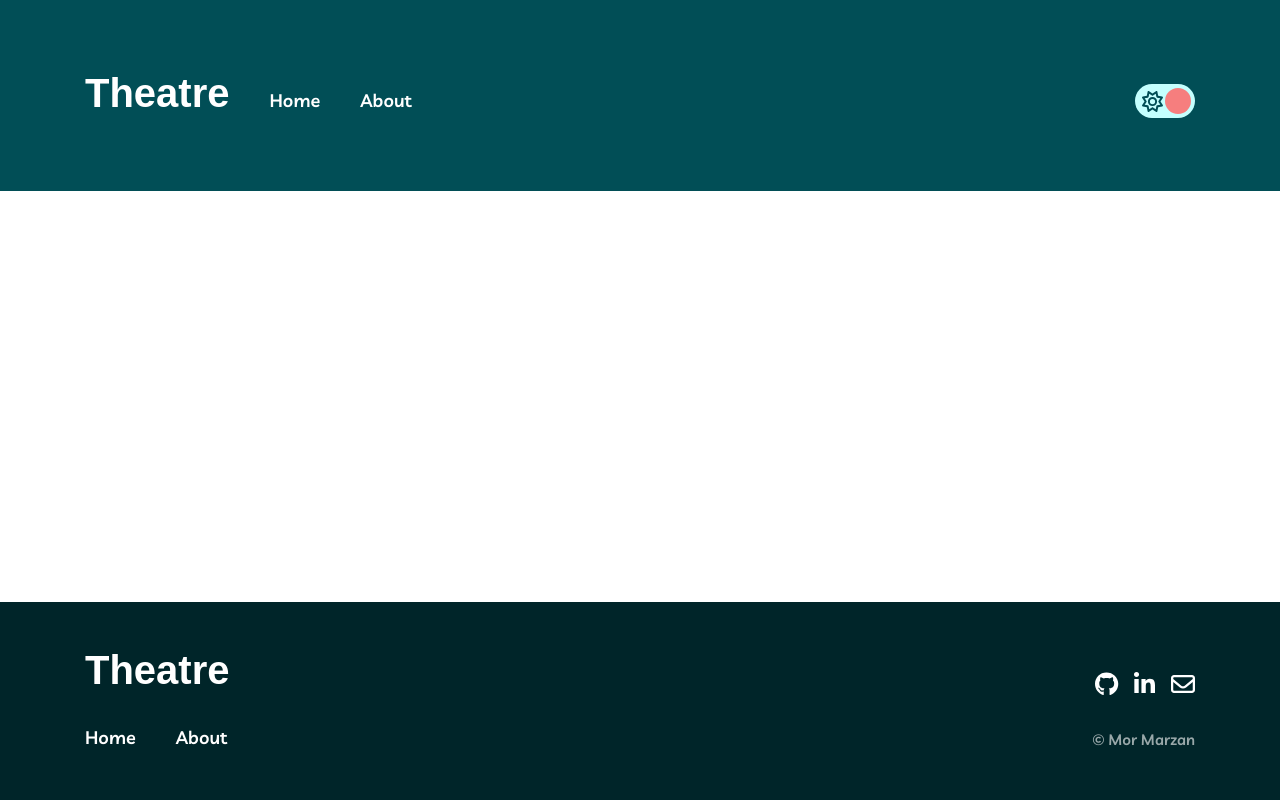
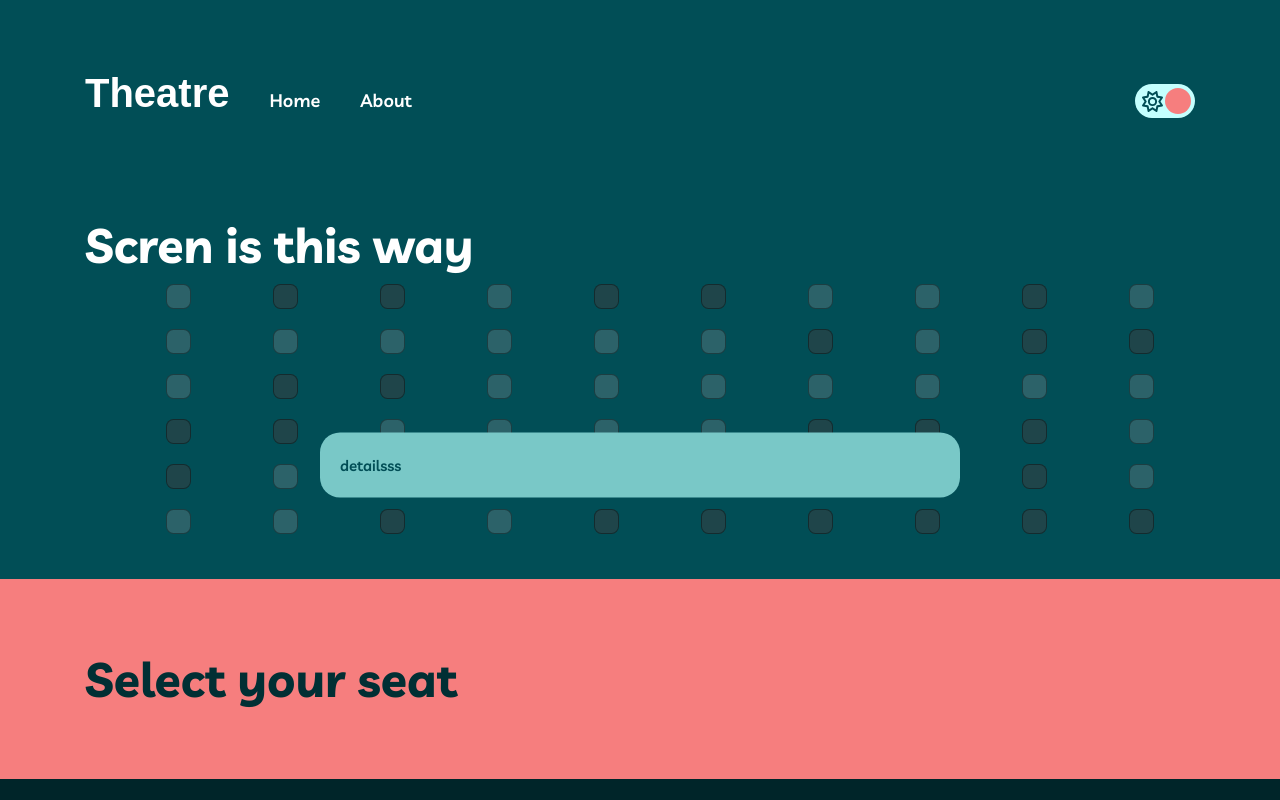
Before and after one commit to MorMarzan/theatre, a React (Vite) app: page /seat/1 in a window 1280 px wide. Shown: the top 800 px of the page. Built offline with nearby package versions, Linux system fonts and the light colour scheme; a web font is replaced by a local one.

Commit message:
Add seat details cmp

```diff
--- a/src/RootCmp.jsx
+++ b/src/RootCmp.jsx
@@ -5,6 +5,7 @@ import { AppHeader } from './cmps/AppHeader.jsx'
 import { AppFooter } from './cmps/AppFooter.jsx'
 import { HomePage } from './pages/HomePage.jsx'
 import { About } from './pages/About.jsx'
+import { SeatDetails } from './pages/SeatDetails.jsx'
 
 
 export function App() {
@@ -15,7 +16,9 @@ export function App() {
         <AppHeader />
         <main className="main-layout full app">
           <Routes>
-            <Route element={<HomePage />} path="/" />
+            <Route element={<HomePage />} path="/" >
+              <Route element={<SeatDetails />} path="/seat/:seatId" />
+            </Route>
             <Route element={<About />} path="/about" />
           </Routes>
         </main>
--- a/src/assets/styles/main.scss
+++ b/src/assets/styles/main.scss
@@ -12,6 +12,7 @@
 // Views
 @import "pages/about";
 @import "pages/home-page";
+@import "pages/seat-details";
 
 // Components
 @import "cmps/app-header";
--- /dev/null
+++ b/src/assets/styles/pages/_seat-details.scss
@@ -0,0 +1,11 @@
+.seat-details {
+    position: fixed;
+    right: 50%;
+    top: 50%;
+    translate: 50% 50%;
+    background-color: var(--clrSecondary2);
+    color: var(--clrPrimary1);
+    width: 50%;
+    padding: 20px;
+    border-radius: 20px;
+}
--- a/src/pages/HomePage.jsx
+++ b/src/pages/HomePage.jsx
@@ -1,6 +1,7 @@
 import { useEffect, useState } from "react"
 import { seatService } from "../services/seat.service"
 import { SeatList } from "../cmps/SeatList"
+import { Outlet } from "react-router-dom"
 
 export function HomePage() {
 
@@ -21,7 +22,6 @@ export function HomePage() {
     }
 
     function onSelecetSeat(seatId) {
-        console.log('selected', seatId)
         setSelectedSeatId(seatId)
     }
 
@@ -40,10 +40,11 @@ export function HomePage() {
 
             <section className='main-layout full call-to-action'>
                 <div className="section-container">
-                    <h4>Lorem ipsum dolor sit.</h4>
-                    <a href="mailto:mormarzan@gmail.com" className='btn'>Contact Me</a>
+                    <h4>Select your seat</h4>
                 </div>
             </section>
+
+            <Outlet />
 
         </div>
     )
--- /dev/null
+++ b/src/pages/SeatDetails.jsx
@@ -0,0 +1,8 @@
+
+export function SeatDetails() {
+    return (
+        <section className="seat-details">
+            detailsss
+        </section>
+    )
+}
```
